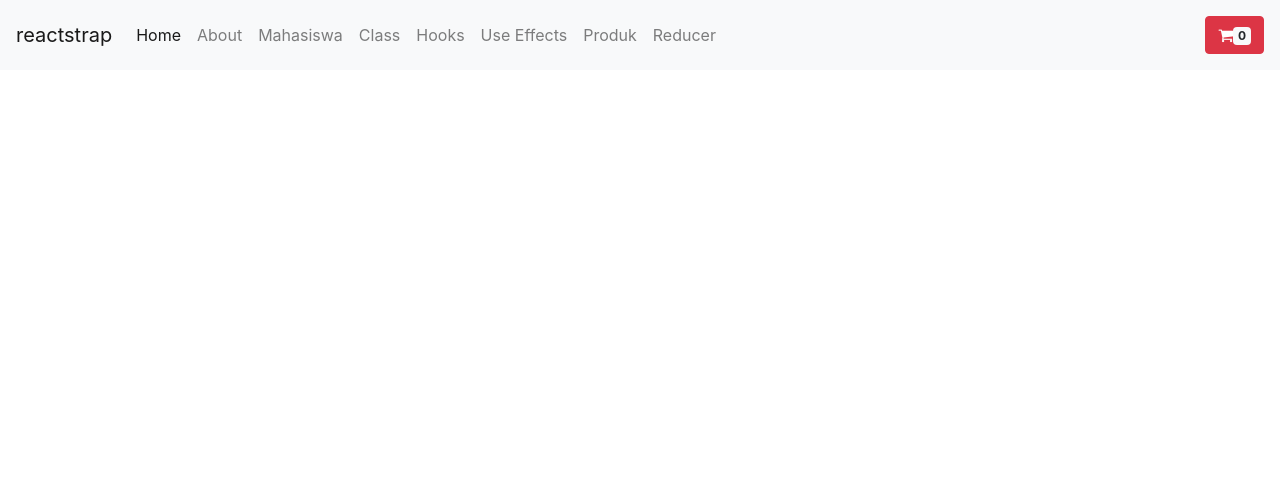
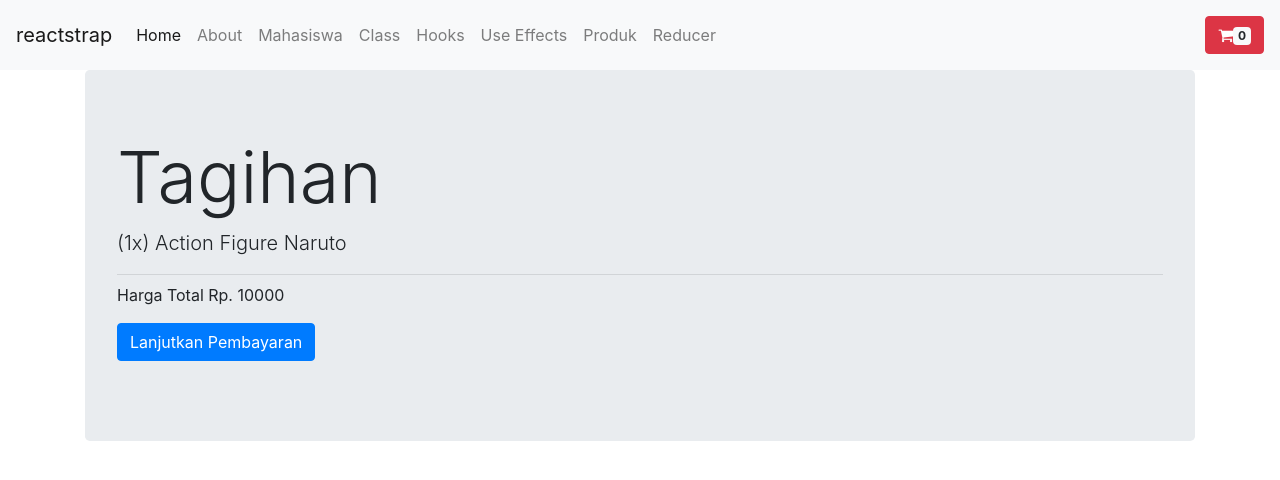
Before and after one commit to AxelHaryanto06/reactjs, a React (Create React App) app: page /tagihan in a window 1280 px wide. Shown: the top 480 px of the page. Built offline with nearby package versions, Linux system fonts and the light colour scheme.

Commit message:
useReducer & Context Hooks

```diff
--- a/src/App.js
+++ b/src/App.js
@@ -1,4 +1,4 @@
-import React, { useState } from 'react';
+import React, { useState, createContext, useReducer } from 'react';
 import { BrowserRouter, Route, Switch } from 'react-router-dom';
 import About from './Component/Fungsional/AboutComp';
 //import logo from './logo.svg';
@@ -17,18 +17,47 @@
 import { CartContext } from './CartContext';
 import ProductComp from './Component/Hooks/Functional/ProductComp';
 import HookReducer from './Component/Hooks/Functional/HookReducer';
+import Tagihan from './Component/Hooks/Functional/Tagihan';
 //import './App.css';
 
 //import Beranda from './Component/Class/Beranda';
 
+export const keranjangContext = createContext()
+
+const initialState = {
+  jumlah: 1,
+  hargasatuan: 10000,
+  hargatotal: 10000
+}
+
+const reducer = (state, action) => {
+  switch (action.type) {
+    case 'tambah': return {
+      ...state,
+      jumlah: state.jumlah + 1,
+      hargatotal: state.hargasatuan + (state.hargasatuan * state.jumlah)
+    }
+    case 'kurang': return {
+      ...state,
+      jumlah: state.jumlah - 1,
+      hargatotal: (state.hargasatuan * state.jumlah) - state.hargasatuan
+    }
+    default:
+      return state
+  }
+}
+
 const App = () => {
 
-  const[value, setValue] = useState(0)
+  const [value, setValue] = useState(0)
+
+  const [count, dispatch] = useReducer(reducer, initialState)
 
   return (
     <BrowserRouter>
-      <CartContext.Provider value={{value, setValue}}>
+      <CartContext.Provider value={{ value, setValue }}>
         <NavbarComp />
+        <keranjangContext.Provider value={{keranjangState: count, keranjangDispatch: dispatch}}>
           <Switch>
             <Route exact path="/" component={HomePage} />
             <Route exact path="/about" component={About} />
@@ -40,9 +69,11 @@
             <Route exact path="/useeffects" component={HooksUseEffects} />
             <Route exact path="/produk" component={ProductComp} />
             <Route exact path="/reducer" component={HookReducer} />
+            <Route exact path="/tagihan" component={Tagihan} />
 
             {/* <Route exact path="/detail/:id" component={DetailComp} /> */}
           </Switch>
+        </keranjangContext.Provider>
       </CartContext.Provider>
     </BrowserRouter>
 
--- a/src/Component/Hooks/Functional/HookReducer.jsx
+++ b/src/Component/Hooks/Functional/HookReducer.jsx
@@ -1,32 +1,12 @@
-import React, {useReducer} from 'react'
+import React, {useReducer, useContext} from 'react'
 import { Container, Row, Col, Card, CardImg, Button } from 'reactstrap'
-import { Switch } from 'react-router-dom'
-
-const initialState = {
-    jumlah: 1,
-    hargasatuan: 10000,
-    hargatotal: 10000
-}
-
-const reducer = (state, action) => {
-    switch (action. type) {
-        case 'tambah': return {
-            ...state,
-            jumlah: state.jumlah + 1,
-            hargatotal: state.hargasatuan + (state.hargasatuan * state.jumlah)
-        }
-        case 'kurang': return {
-            ...state,
-            jumlah: state.jumlah - 1,
-            hargatotal: (state.hargasatuan * state.jumlah) - state.hargasatuan
-        }
-        default:
-            return state
-    }
-}
+import { NavLink } from 'react-router-dom'
+import { keranjangContext } from '../../../App'
 
 function HookReducer() {
-    const[count, dispatch] = useReducer(reducer, initialState)
+
+    const countContext = useContext(keranjangContext)
+
     return (
         <Container>
             <br/>
@@ -39,15 +19,17 @@
                 <Col xs="6">
                     <h3>Action Figure Naruto</h3>
                     <p>Harga</p>
-                    <h3>Rp. {count.hargasatuan}</h3>
+                    <h3>Rp. {countContext.keranjangState.hargatotal}</h3>
                     <p>Jumlah</p>
                     <Row>
-                        <Col><Button onClick={()=>dispatch({type:'tambah'})} color="danger">+</Button></Col>
-                        <Col>{count.jumlah}</Col>
-                        <Col><Button onClick={()=>dispatch({type:'kurang'})}>-</Button></Col>
+                        <Col><Button onClick={()=>countContext.keranjangDispatch({type:'tambah'})} color="danger">+</Button></Col>
+                        <Col>{countContext.keranjangState.jumlah}</Col>
+                        <Col><Button onClick={()=>countContext.keranjangDispatch({type:'kurang'})}>-</Button></Col>
                     </Row>
                     <br/>
-                    <Button color="success" size="lg">Total Rp. {count.hargatotal}</Button>
+                    <Button color="success" size="lg">Total Rp. {countContext.keranjangState.hargatotal}</Button>
+                    <hr/>
+                    <NavLink to='/tagihan'>Tagihan Belanja</NavLink>
                 </Col>
             </Row>
         </Container>
--- /dev/null
+++ b/src/Component/Hooks/Functional/Tagihan.jsx
@@ -0,0 +1,24 @@
+import React, { useContext } from 'react'
+import { Container, Jumbotron, Button } from 'reactstrap'
+import { keranjangContext } from '../../../App'
+
+function Tagihan() {
+
+    const countContext = useContext(keranjangContext)
+
+    return (
+        <Container>
+            <Jumbotron>
+                    <h1 className="display-3">Tagihan</h1>
+                    <p className="lead">({countContext.keranjangState.jumlah}x) Action Figure Naruto</p>
+                    <hr className="my-2" />
+                    <p>Harga Total Rp. {countContext.keranjangState.hargatotal}</p>
+                    <p className="lead">
+                        <Button color="primary">Lanjutkan Pembayaran</Button>
+                    </p>
+                </Jumbotron>
+        </Container>
+    )
+}
+
+export default Tagihan
```
Lines whose indentation alone changed are shown as unchanged.
